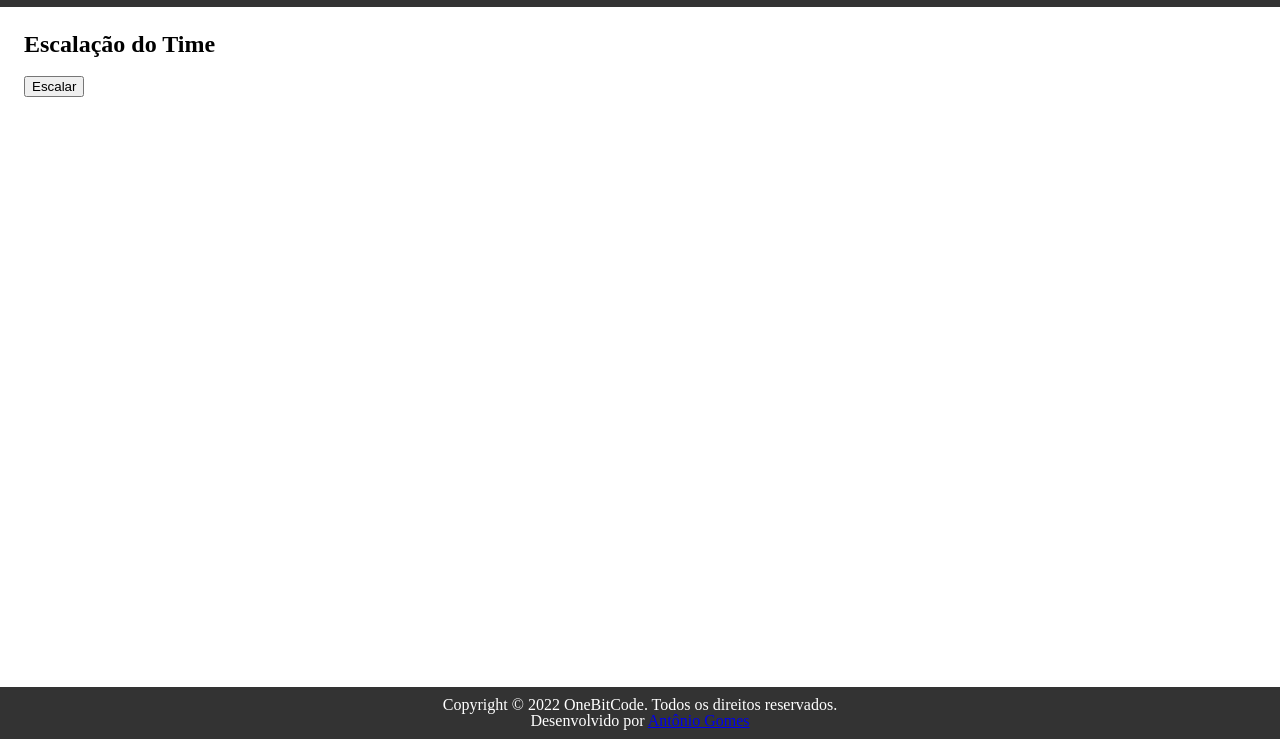
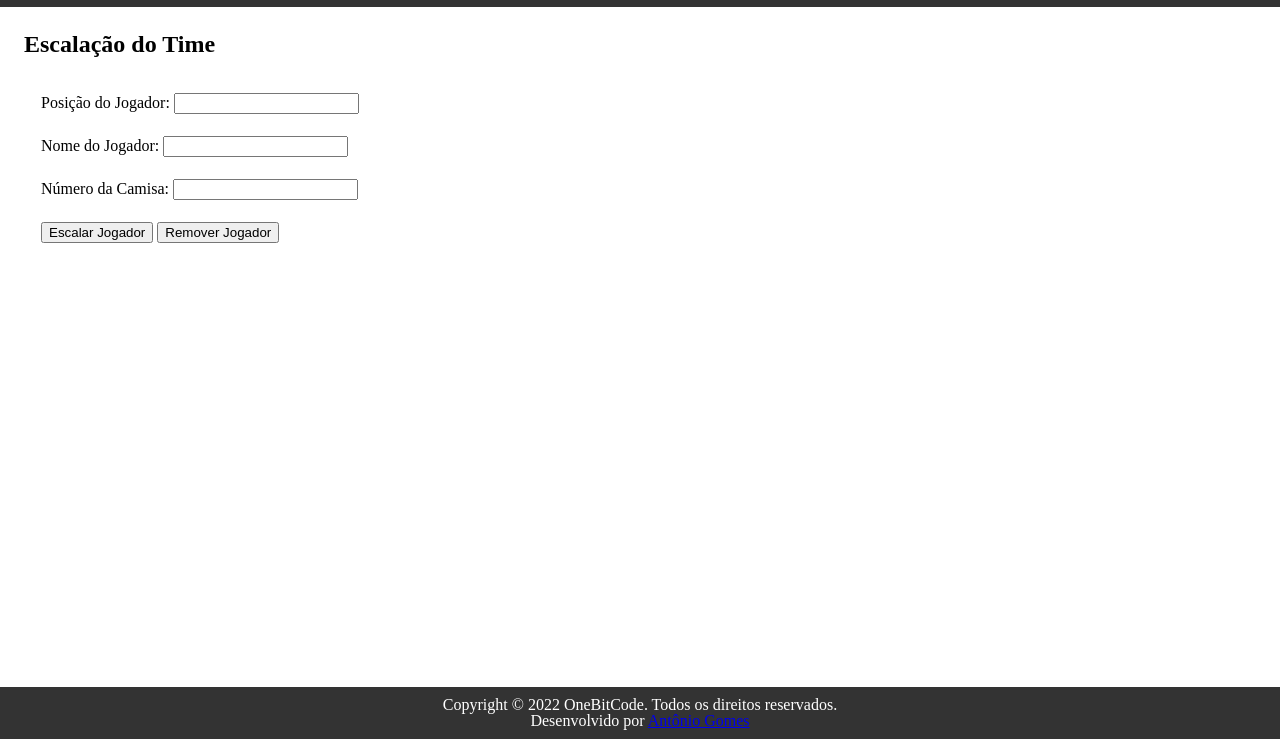
Before and after one commit to tom-de-lima/Javascript-III, a plain HTML site: page 4 - Exercício 11/index.html in a window 1280 px wide. Shown: the part 61-800 px from the top of the page. Drawn offline with Linux system fonts and the light colour scheme.

Commit message:
Alterações

```diff
--- a/4 - Exercício 11/index.html
+++ b/4 - Exercício 11/index.html
@@ -13,8 +13,22 @@
     <section>
         <h2>Escalação do Time</h2>
         <br>
-
-        <div><button>Escalar</button></div>
+        <div id="input_posicao">
+            <label for="posicao">Posição do Jogador: </label>
+            <input type="text" id="posicao" name="posicao">
+        </div>
+        <div id="input_nome">
+            <label for="nome">Nome do Jogador: </label>
+            <input type="text" id="nome" name="nome">
+        </div>
+        <div id="input_camisa">
+            <label for="ncamisa">Número da Camisa: </label>
+            <input type="text" id="ncamisa" name="camisa">
+        </div>
+        <div><button onclick="escalar()">Escalar Jogador</button>
+             <button onclick="remover()">Remover Jogador</button>
+        </div>
+        <div id="lista"></div>
     </section>
 </body>
 <footer>
--- a/4 - Exercício 11/script.js
+++ b/4 - Exercício 11/script.js
@@ -0,0 +1,42 @@
+let number = 1
+function escalar() {
+
+    const listaEscalacao = document.getElementById('lista');
+
+    const posicao = document.getElementById("posicao")
+    const nome = document.getElementById("nome")
+    const nCamisa = document.getElementById("ncamisa")
+
+    const h3 = document.createElement("h3")
+    h3.innerText = "Jogador: " + number
+
+    const newUl = document.createElement('ul');
+
+    const linhaHorizontal = document.createElement("hr")
+
+    const posicaoLi = document.createElement("li")
+    posicaoLi.className = "item-list"
+    posicaoLi.innerText = "Posição: " + posicao.value
+    newUl.appendChild(posicaoLi)
+    newUl.appendChild(document.createElement("br"))
+
+    const nomeLi = document.createElement("li")
+    nomeLi.className = "item-list"
+    nomeLi.innerText = "Nome: " + nome.value
+    newUl.appendChild(nomeLi)
+    newUl.appendChild(document.createElement("br"))
+
+    const camisaLi = document.createElement("li")
+    camisaLi.className = "item-list"
+    camisaLi.innerText = "Número da Camisa: " + nCamisa.value
+    newUl.appendChild(camisaLi)
+    newUl.appendChild(document.createElement("br"))
+
+    listaEscalacao.append(h3, newUl, linhaHorizontal)
+
+    posicao.value = ""
+    nome.value = ""
+    nCamisa.value = ""
+
+    number++
+}
--- a/4 - Exercício 11/style.css
+++ b/4 - Exercício 11/style.css
@@ -27,3 +27,8 @@ footer {
     width: 100%;
     line-height: 1.0;
 }
+
+div {
+    margin: 12px;
+    padding: 5px;
+}
```
Also changed, not shown: 1 other file.
